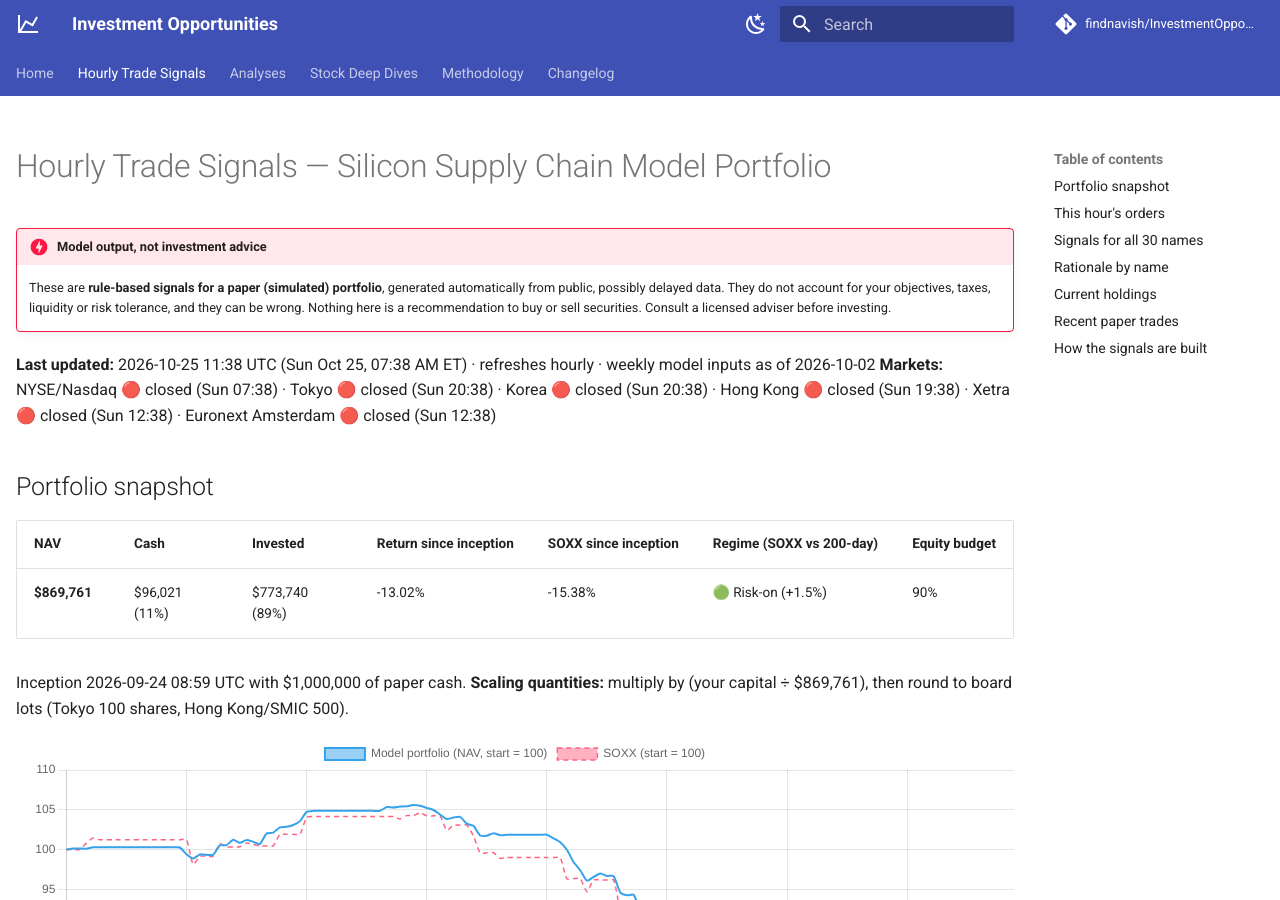
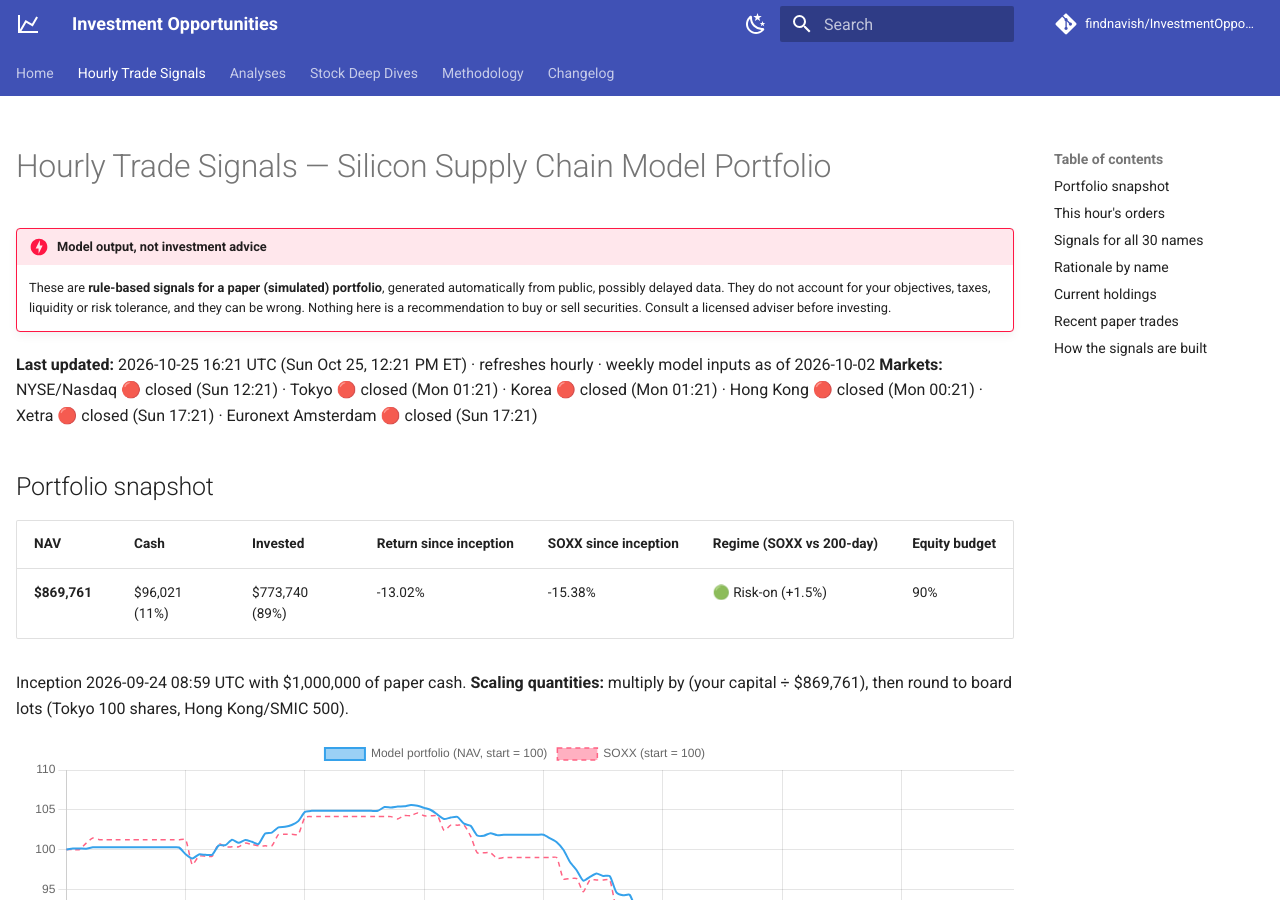
Before and after one commit to findnavish/InvestmentOpportunities, an MkDocs documentation site: the page built from docs/trade-signals/index.md, in a window 1280 px wide and 900 px high. Built offline with MkDocs 1.6.1 and Material for MkDocs 9.7.7, drawn with Linux system fonts in a browser that asks for light colours; comment, search, counter and statistics services are not loaded.

Commit message:
Signals update 2026-10-25 16:21 UTC

```diff
--- a/docs/trade-signals/index.md
+++ b/docs/trade-signals/index.md
@@ -8,8 +8,8 @@ hide:
 !!! danger "Model output, not investment advice"
     These are **rule-based signals for a paper (simulated) portfolio**, generated automatically from public, possibly delayed data. They do not account for your objectives, taxes, liquidity or risk tolerance, and they can be wrong. Nothing here is a recommendation to buy or sell securities. Consult a licensed adviser before investing.
 
-**Last updated:** 2026-10-25 11:38 UTC (Sun Oct 25, 07:38 AM ET) · refreshes hourly · weekly model inputs as of 2026-10-02
-**Markets:** NYSE/Nasdaq 🔴 closed (Sun 07:38) · Tokyo 🔴 closed (Sun 20:38) · Korea 🔴 closed (Sun 20:38) · Hong Kong 🔴 closed (Sun 19:38) · Xetra 🔴 closed (Sun 12:38) · Euronext Amsterdam 🔴 closed (Sun 12:38)
+**Last updated:** 2026-10-25 16:21 UTC (Sun Oct 25, 12:21 PM ET) · refreshes hourly · weekly model inputs as of 2026-10-02
+**Markets:** NYSE/Nasdaq 🔴 closed (Sun 12:21) · Tokyo 🔴 closed (Mon 01:21) · Korea 🔴 closed (Mon 01:21) · Hong Kong 🔴 closed (Mon 00:21) · Xetra 🔴 closed (Sun 17:21) · Euronext Amsterdam 🔴 closed (Sun 17:21)
 
 ## Portfolio snapshot
 
```
Also changed, not shown: docs/trade-signals/nav.json (+1 -1 lines).
